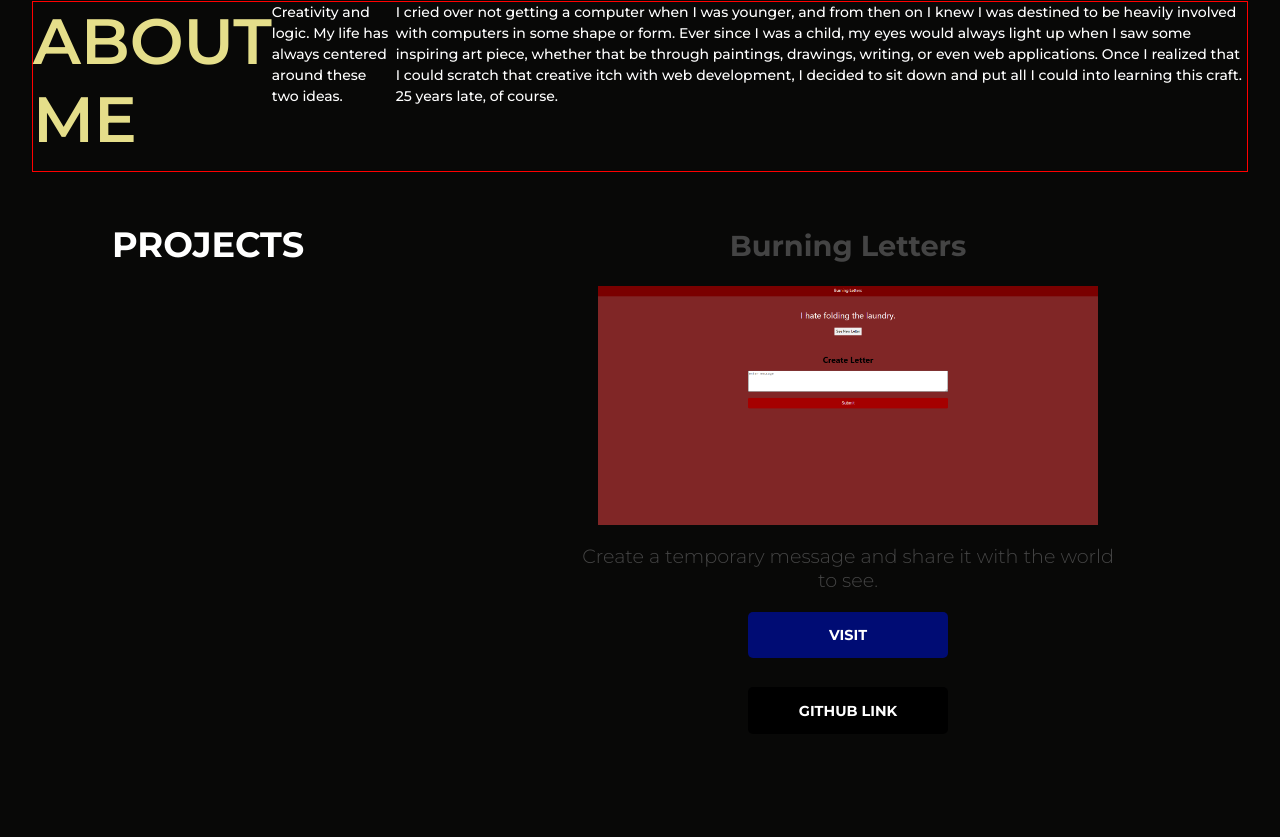
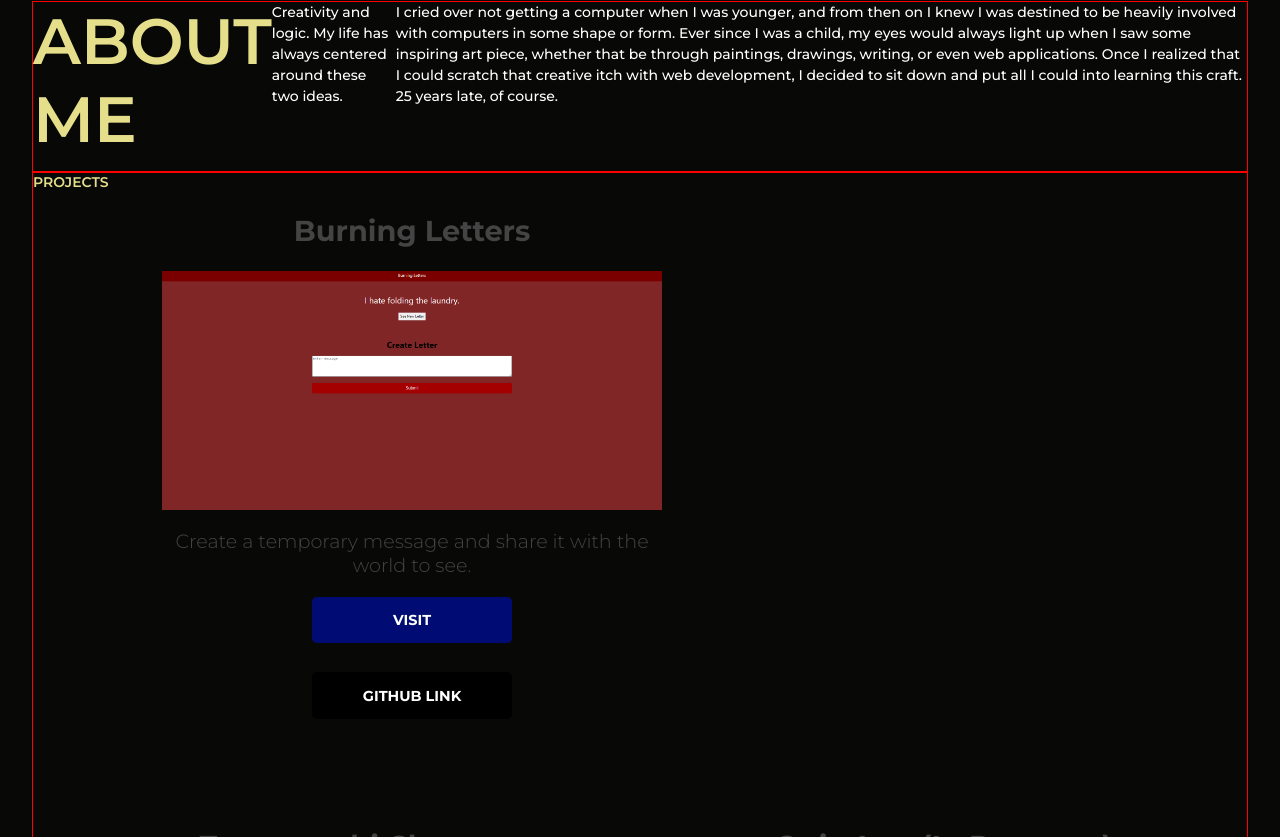
Before and after one commit to czcarrizales/react-portfolio, a React (Create React App) app: page / in a window 1280 px wide. Shown: the part 703-1540 px from the top of the page. Built offline with nearby package versions, Linux system fonts and the light colour scheme.

Commit message:
adding consitent styling to portfolio container

```diff
--- a/src/css/App.css
+++ b/src/css/App.css
@@ -1,19 +1,17 @@
 .portfolio-container {
     display: flex;
     flex-direction: column;
-    justify-content: space-around;
-    margin-top: 1em;
-}
-
-.portfolio-container h2 {
-    font-size: 2.2rem;
-    text-align: center;
-    margin-bottom: .5em;
-    font-weight: bold;
+    color: white;
+    border: 1px solid red;
+    margin-left: 2em;
+    margin-right: 2em;
 }
 
 .projects {
-    margin-top: 1em;
+    font-size: .875rem;
+    font-weight: 600;
+    margin-bottom: 0.2em;
+    color: #E5DE8A;
 }
 
 @media (min-width: 800px) {
```
